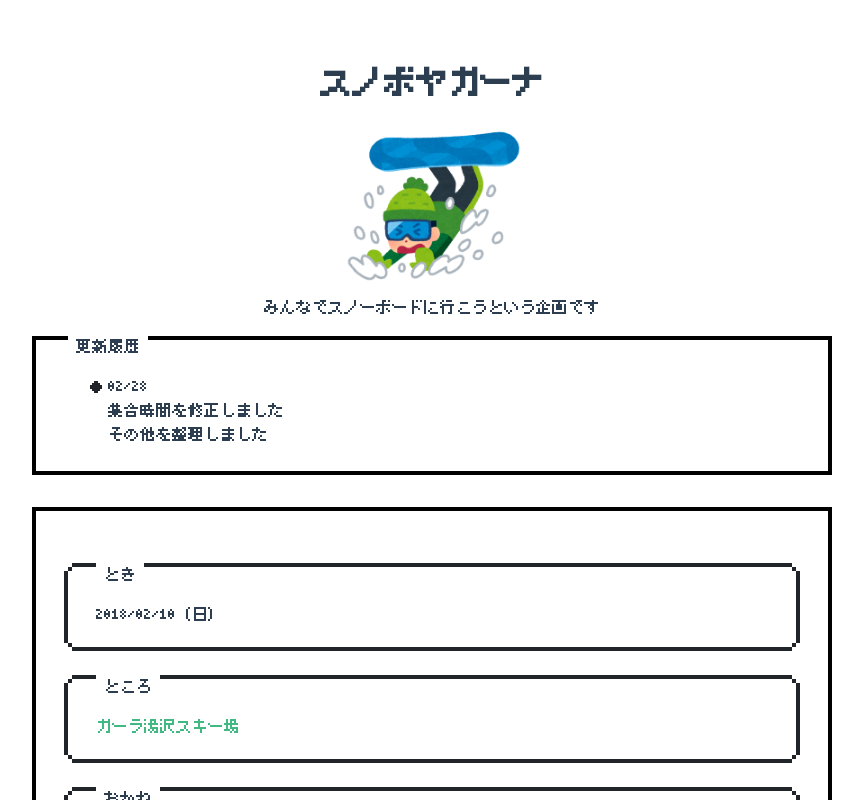
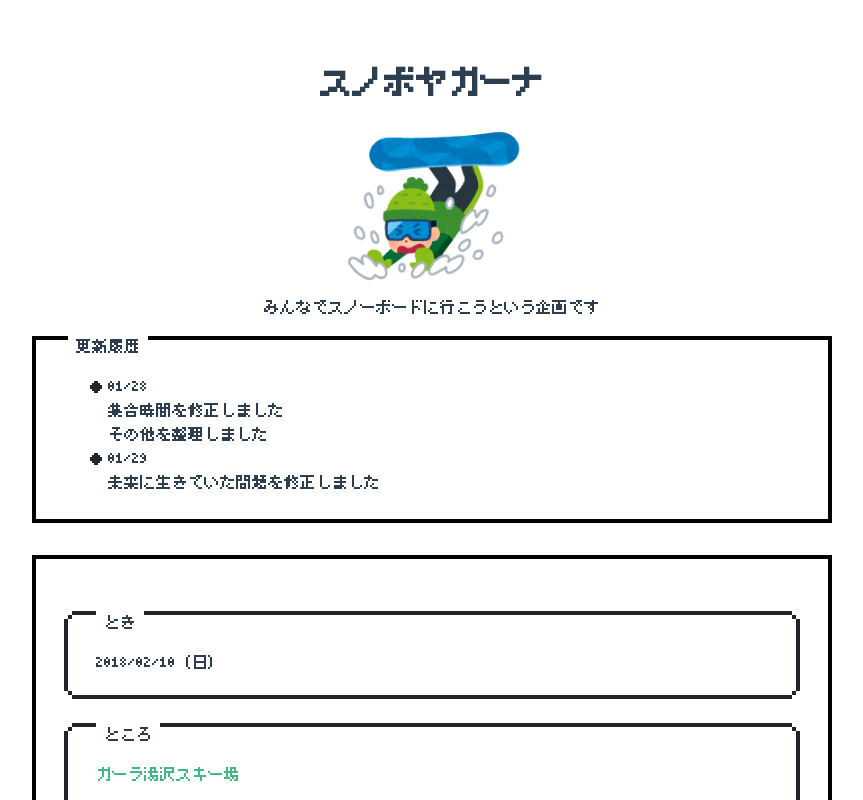
Before and after one commit to nekottyo/t2-snowboard, a Vue app: page / in a window 1280 px wide. Shown: the top 800 px of the page, without its empty margins (208-1071 px from the left). Built offline with nearby package versions, Linux system fonts and the light colour scheme.

Commit message:
Fix changelog date

```diff
--- a/src/components/Changelog.vue
+++ b/src/components/Changelog.vue
@@ -2,9 +2,11 @@
   <div class="nes-container with-title">
     <p class="title">更新履歴</p>
     <ul class="nes-list is-disc">
-      <li>02/28</li>
+      <li>01/28</li>
       集合時間を修正しました</br>
       その他を整理しました
+      <li>01/29</li>
+      未来に生きていた問題を修正しました
     </ul>
   </div>
 </template>
```
